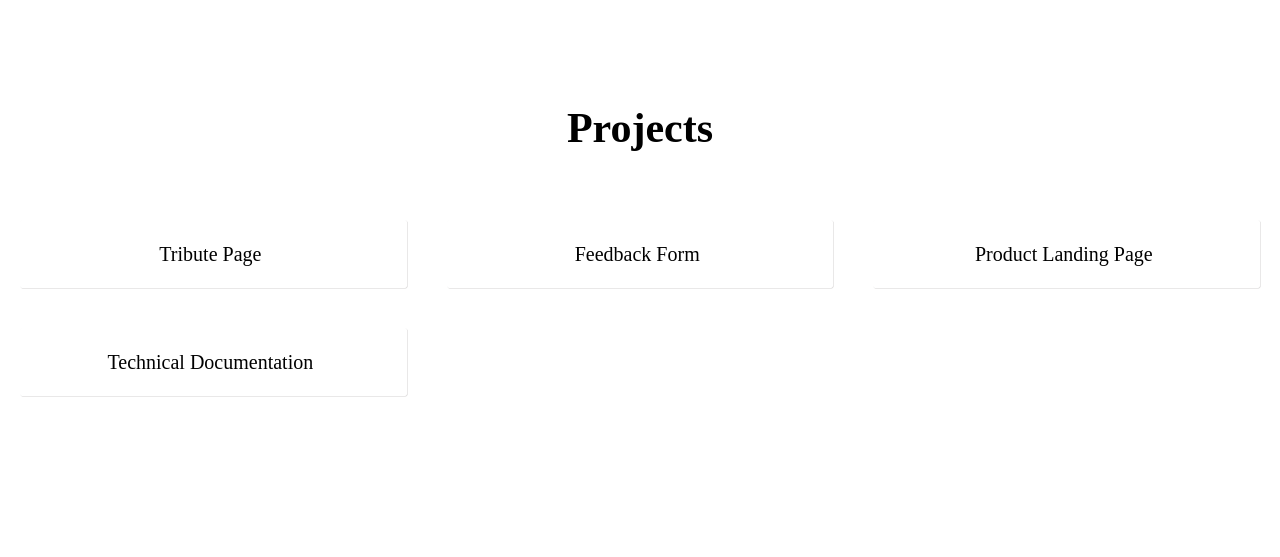
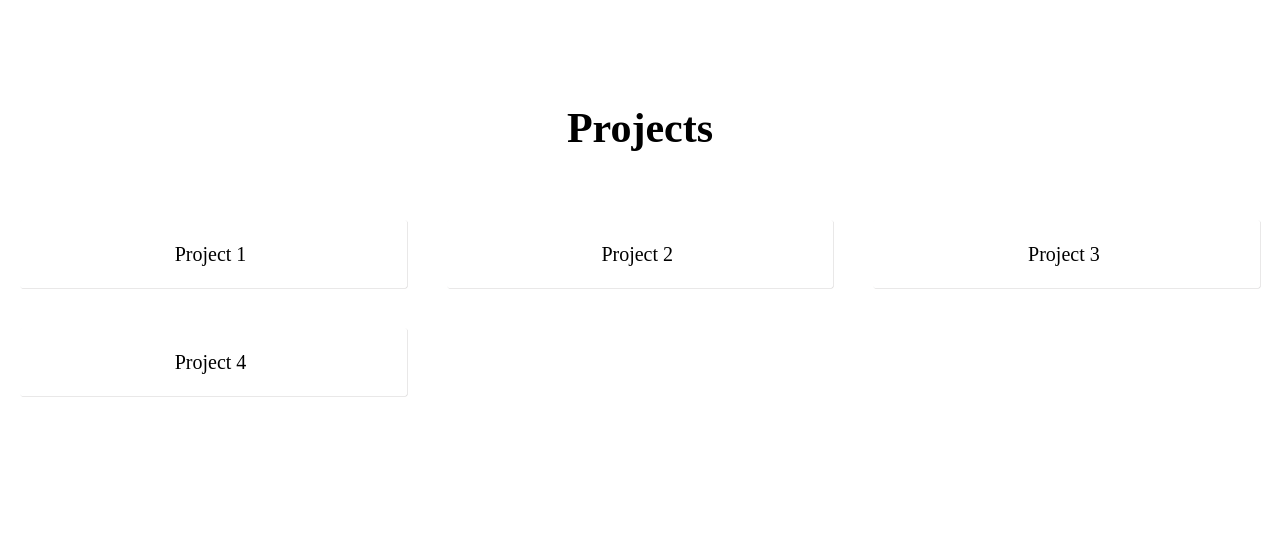
Before and after one commit to codesydney/solreiki, a Flask app: page / in a window 1280 px wide. Shown: the part 801-1358 px from the top of the page. Run offline with Flask 2, Linux system fonts and the light colour scheme; some libraries are stand-ins or nearby versions.

Commit message:
Scaffold

```diff
--- a/templates/index.html
+++ b/templates/index.html
@@ -2,7 +2,7 @@
 <html lang="en">
 <head>
     <meta charset="UTF-8">
-    <title>Personal Portfolio</title>
+    <title>SolReiki</title>
     <link rel="stylesheet" href="./static/css/styles.css">
 </head>
 
@@ -83,7 +83,7 @@
       >
         <p class="project-title">
           <span class="code">&lt;</span>
-          Tribute Page
+          Project 1
           <span class="code">&#47;&gt;</span>
         </p>
       </a>
@@ -93,7 +93,7 @@
       >
         <p class="project-title">
           <span class="code">&lt;</span>
-          Feedback Form
+          Project 2
           <span class="code">&#47;&gt;</span>
         </p>
       </a>
@@ -103,7 +103,7 @@
       >
         <p class="project-title">
           <span class="code">&lt;</span>
-          Product Landing Page
+          Project 3
           <span class="code">&#47;&gt;</span>
         </p>
       </a>
@@ -113,7 +113,7 @@
         >
       <p class="project-title">
         <span class="code">&lt;</span>
-        Technical Documentation
+        Project 4
         <span class="code">&#47;&gt;</span>
       </p>
         </a>
```
